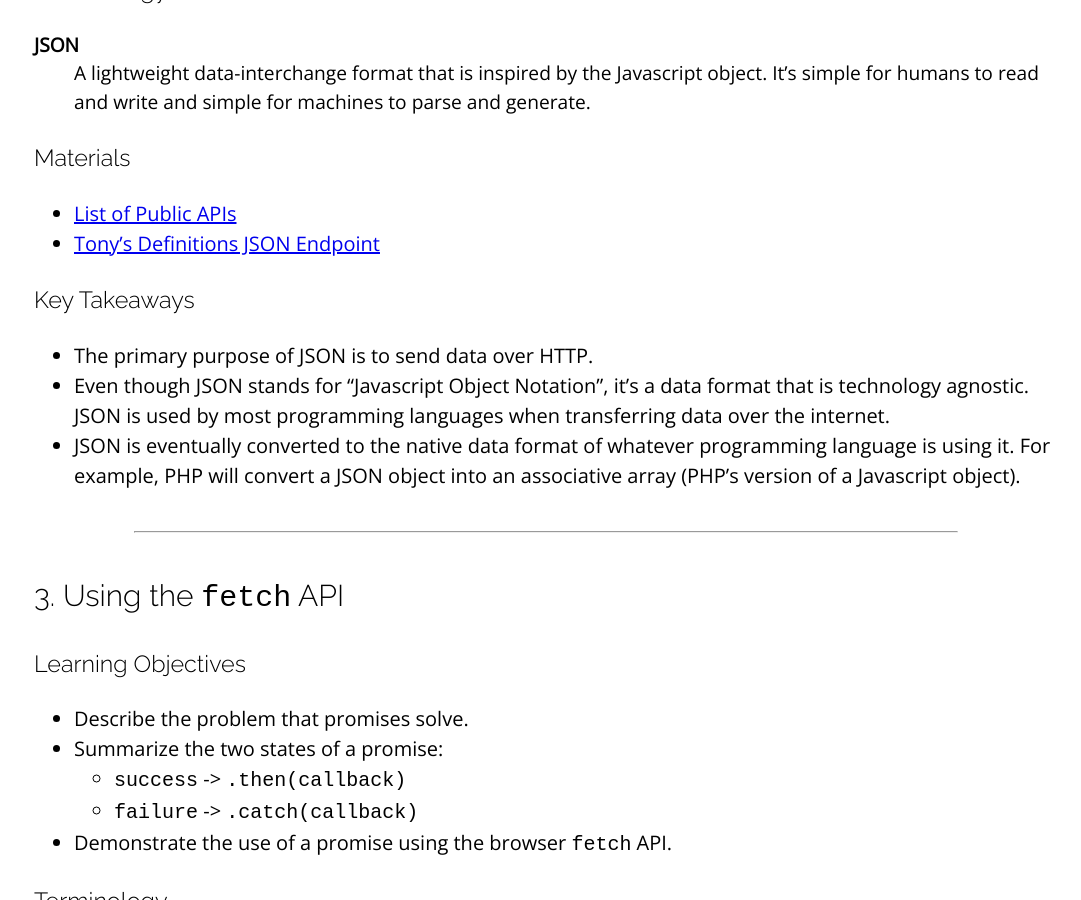
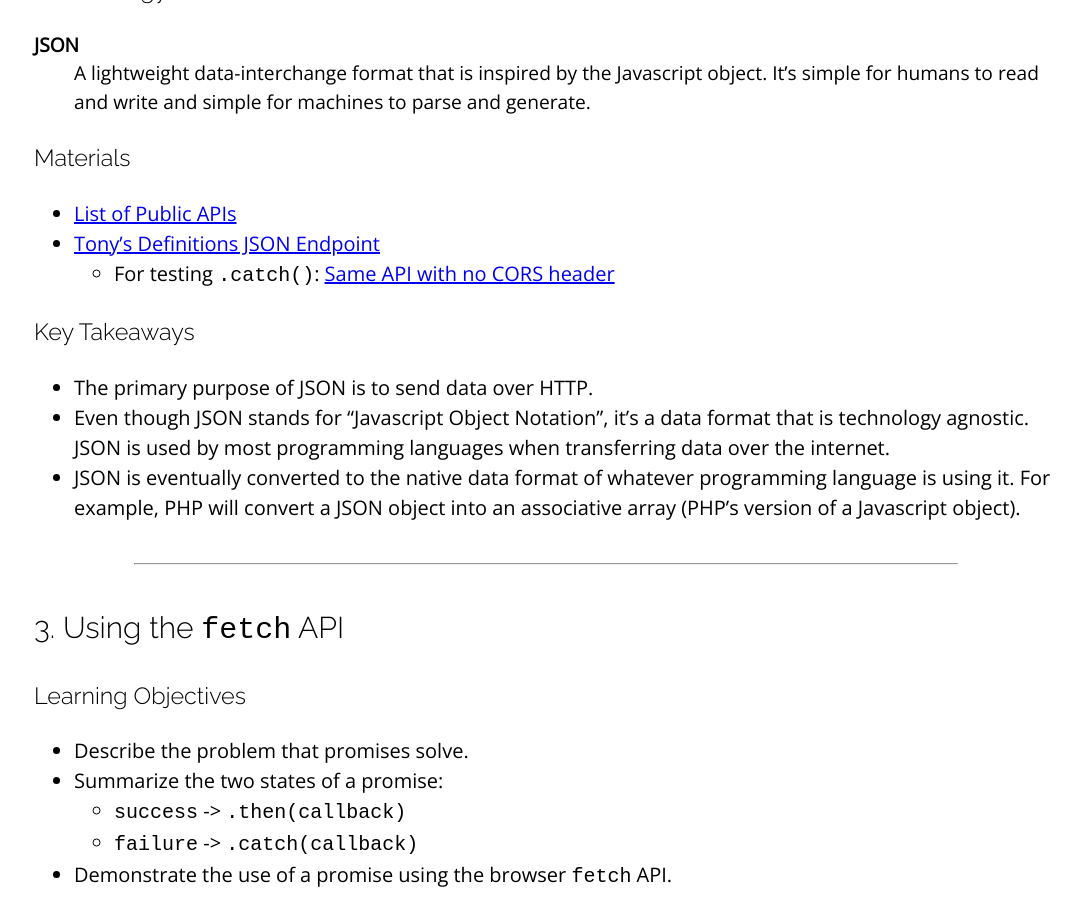
Before and after one commit to sait-wbdv/winter-2021, a Jekyll site: the page built from _posts/2021-03-05-fetch-promises.md, in a window 1280 px wide and 900 px high, scrolled down 2732 px. Shown: the whole window, without its empty margins (94-1175 px from the left). Built offline with Jekyll 4.4.1, drawn with Linux system fonts in a browser that asks for light colours; nearby versions of some CDN libraries.

Commit message:
added no-cors endpoint

```diff
--- a/_posts/2021-03-05-fetch-promises.md
+++ b/_posts/2021-03-05-fetch-promises.md
@@ -75,6 +75,7 @@ JSON
 ### Materials
 - [List of Public APIs](https://github.com/public-apis/public-apis)
 - [Tony's Definitions JSON Endpoint](https://json-express.herokuapp.com/api/v0/definitions)
+  - For testing `.catch()`: [Same API with no CORS header](https://sait-wbdv-no-cors.herokuapp.com/api/v0/definitions)
 
 ### Key Takeaways
 - The primary purpose of JSON is to send data over HTTP.
```
